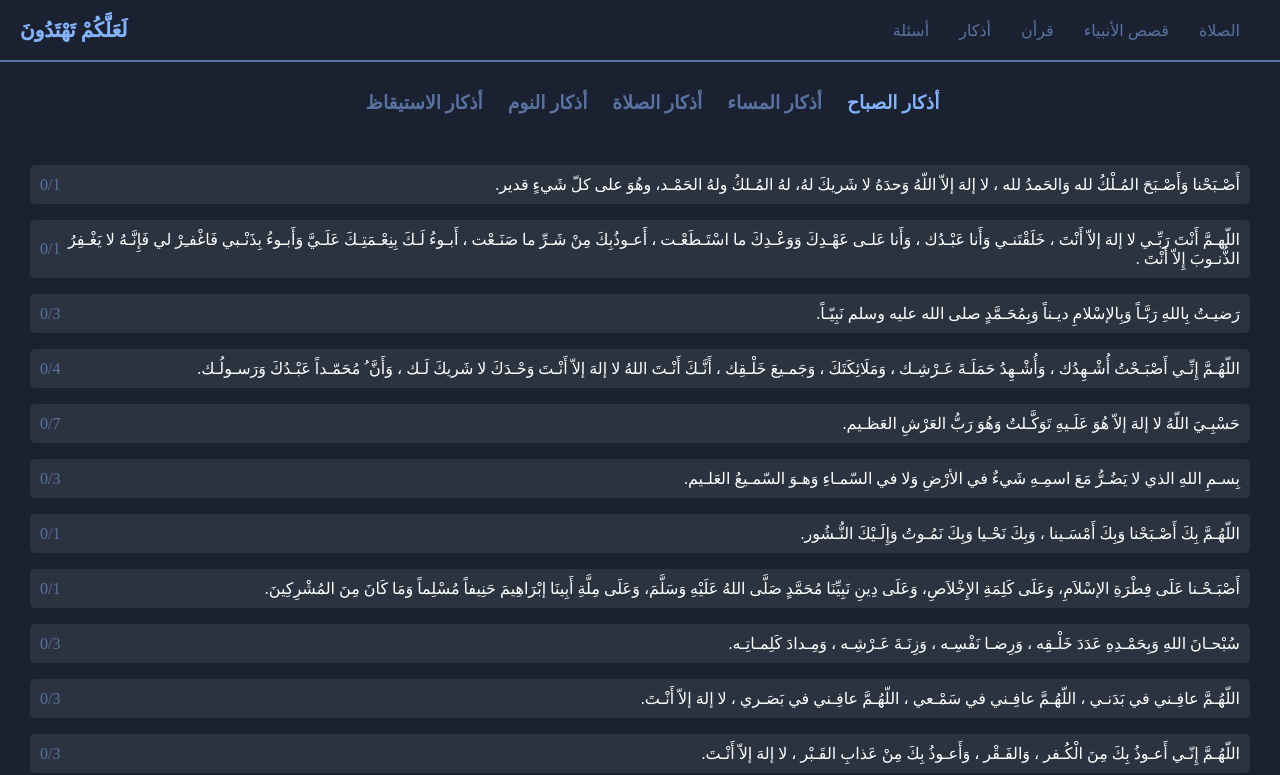
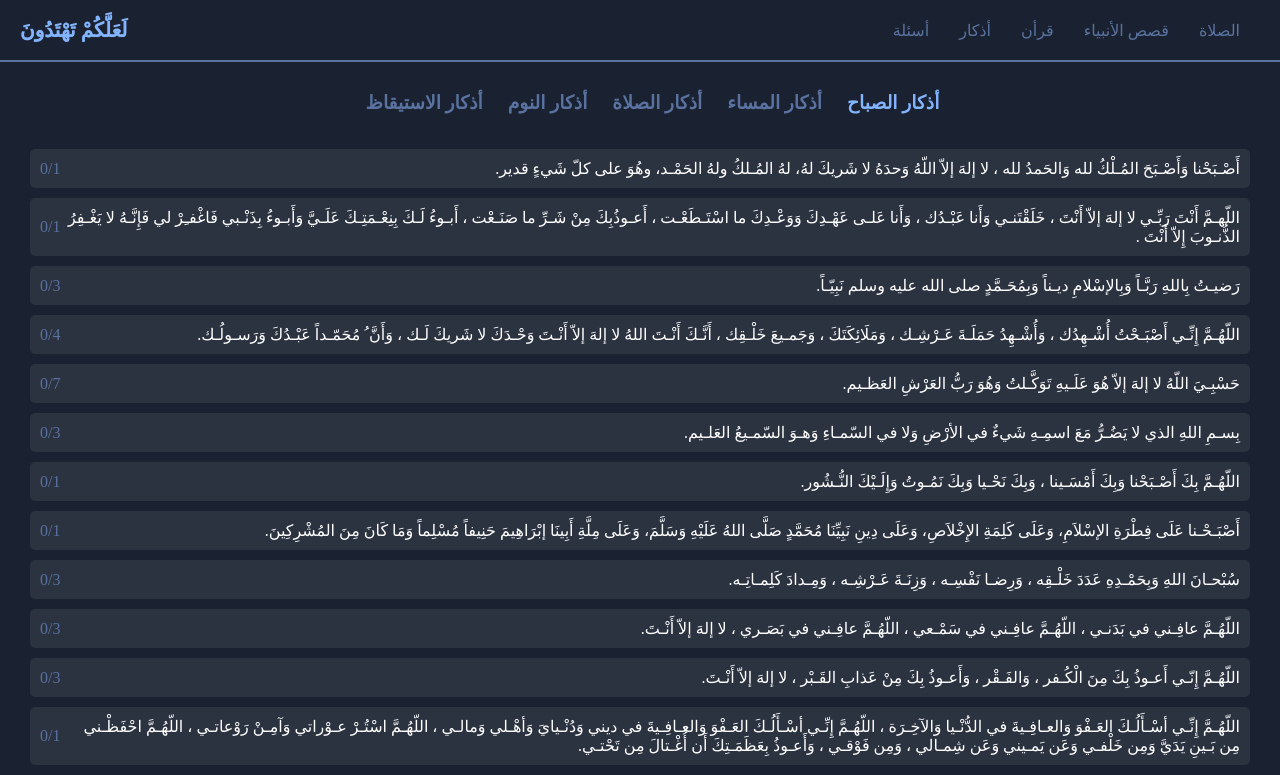
Before and after one commit to mostafaelmowafy/Perhaps-you-will-be-guided, a React (Create React App) app: page /Azkar in a window 1280 px wide. Shown: the top 775 px of the page. Built offline with nearby package versions, Linux system fonts and the light colour scheme; a web font is replaced by a local one.

Commit message:
solve error

```diff
--- a/src/azkar.js
+++ b/src/azkar.js
@@ -26,14 +26,12 @@ export default function Azkar() {
         {azkarData.map((azkar) => {
           //   console.log(azkar.data);
           return (
-            <>
-              <div className={styles.card}>
-                {azka === azkar.data[0].category &&
-                  azkar.data.map((d) => {
-                    return <Zekr z={d} />;
-                  })}
-              </div>
-            </>
+            <div className={styles.card} key={azkar.data[0].category}>
+              {azka === azkar.data[0].category &&
+                azkar.data.map((d) => {
+                  return <Zekr z={d} />;
+                })}
+            </div>
           );
         })}
       </div>
--- a/src/azkar.module.css
+++ b/src/azkar.module.css
@@ -23,7 +23,7 @@
   color: var(--secoundary);
 }
 
-.content p {
+.content div div {
   background-color: rgba(240, 248, 255, 0.08);
   padding: 10px;
   border-radius: 5px;
@@ -31,8 +31,9 @@
   display: flex;
   justify-content: space-between;
   align-items: center;
+  margin-block-end: 10px;
 }
-.content p span {
+.content div div span {
   color: var(--main);
 }
 .full {
--- a/src/zekr.js
+++ b/src/zekr.js
@@ -10,7 +10,7 @@ export default function Zekr({ z }) {
   }
 
   return (
-    <p
+    <div
       key={z.content}
       onClick={() => handleClick()}
       className={count === +z.count && styles.full}
@@ -19,6 +19,6 @@ export default function Zekr({ z }) {
       <span>
         {count}/{z.count}
       </span>
-    </p>
+    </div>
   );
 }
```
